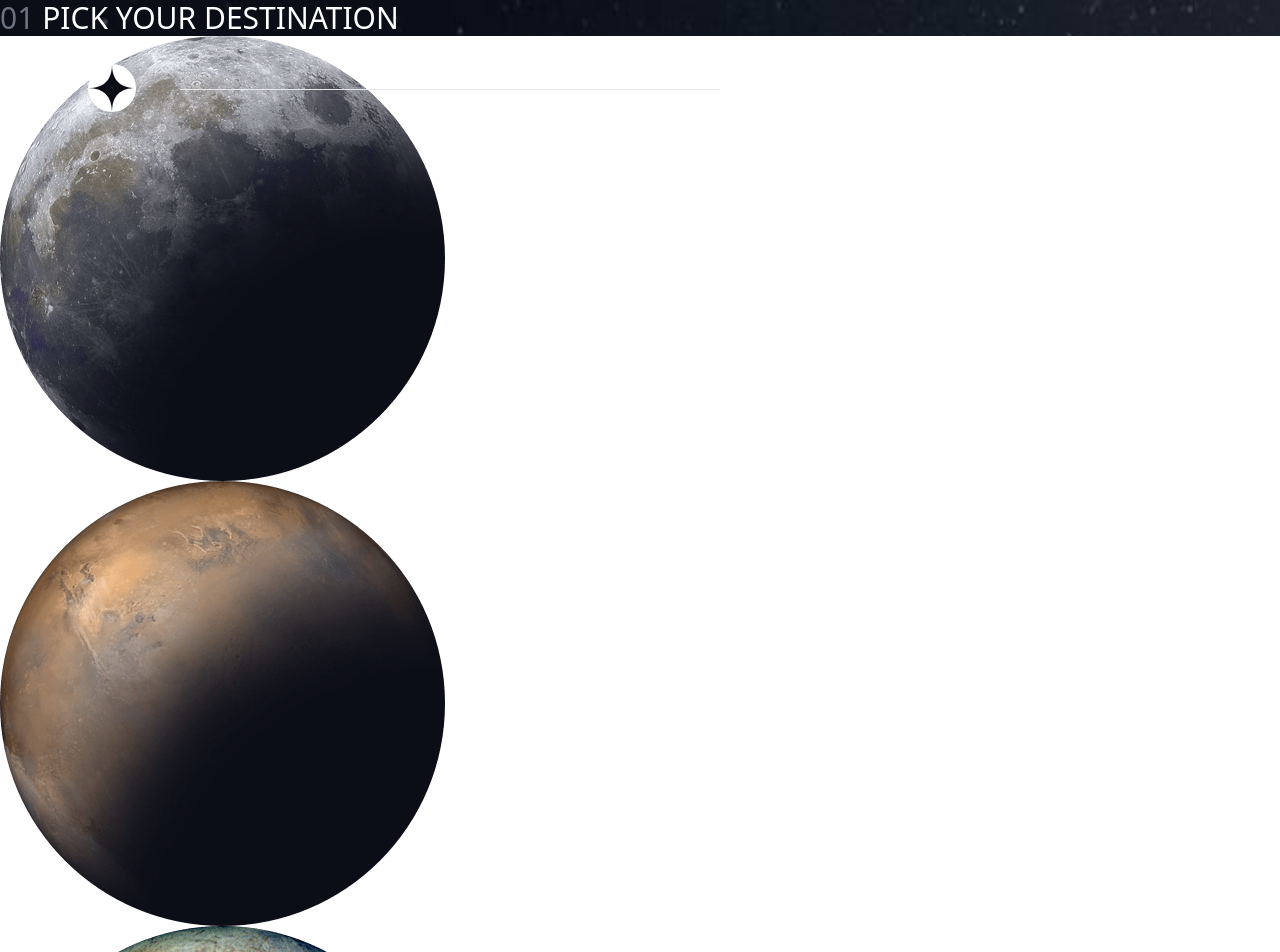
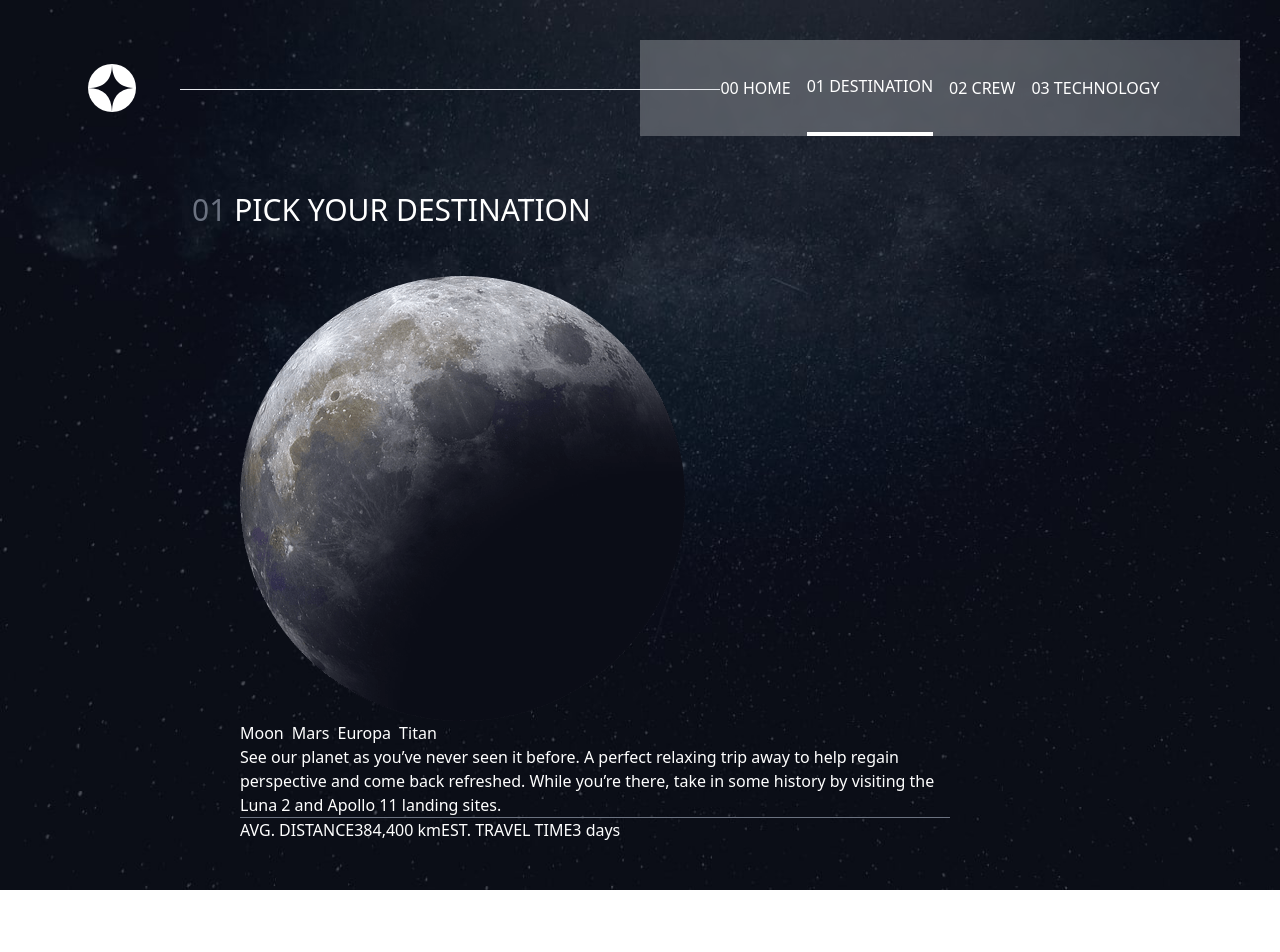
Before and after one commit to emanuel-ra/Space-tourism-website, a React (Vite) app: page /destination in a window 1280 px wide. Shown: the top 952 px of the page. After the commit the page ends 890 px from the top, so only its background shows below. Built offline with nearby package versions, Linux system fonts and the light colour scheme; a web font is replaced by a local one.

Commit message:
destionation page in progress

```diff
--- a/src/Destination/Body.jsx
+++ b/src/Destination/Body.jsx
@@ -3,11 +3,13 @@ import SliderDestination from "../components/SliderDestination"
 function Body() {
 
   return (
-    <section className="w-full">
-        <article className="container m-auto">
+    <section className="w-full mt-48 px-48">
+        <article className="">
             <h2 className="text-3xl"><span className="text-gray-500">01</span> <span className="text-white">PICK YOUR DESTINATION</span></h2>
         </article>
-       <SliderDestination />
+       <article className="w-[90%]">
+        <SliderDestination />
+       </article>
     </section>
   )
 }
--- a/src/components/SliderDestination.jsx
+++ b/src/components/SliderDestination.jsx
@@ -1,21 +1,50 @@
-import {data} from "../data/data"
+import {useState} from 'react'
+import { data } from "../data/data";
+
+
 
 function SliderDestination() {
-    let destinations = data.destinations;
-
-
+  let destinations = data.destinations;
+  const [destination, setDestination] = new useState(0);
   return (
     <>
-        <section className="bg-white">
-            {destinations.map( (item,index) => ((
+      <section className={`flex flex-wrap p-12`}>
+        {destinations.map((item, index) => (
 
-                <article className="" key={index}>
-                    <img src={new URL(item.images.img, import.meta.url).href} alt={item.name} />
+          <article className={`${destination!=index && 'hidden'} ${destination}`} key={index}>
+            <img
+              src={new URL(item.images.img, import.meta.url).href}
+              alt={item.name}
+            />
+
+            <div className="flex flex-col text-white">
+              <ul className="flex space-x-2">
+                {destinations.map((option, i) => (
+                  <li key={i}>
+                    <button onClick={()=>{setDestination(i)}}>{option.name}</button>
+                  </li>
+                ))}
+              </ul>
+              <blockquote>{item.description}</blockquote>
+              <span className="w-full border-b-[0.1rem] border-gray-500"></span>
+
+              <section className="flex">
+                <article>
+                  <span className="uppercase">AVG. DISTANCE</span>
+                  <span>{item.distance}</span>
                 </article>
-            )))}
-        </section>
+
+                <article>
+                  <span className="uppercase">EST. TRAVEL TIME</span>
+                  <span>{item.travel}</span>
+                </article>
+              </section>
+            </div>
+          </article>
+        ))}
+      </section>
     </>
-  )
+  );
 }
 
-export default SliderDestination
+export default SliderDestination;
```
